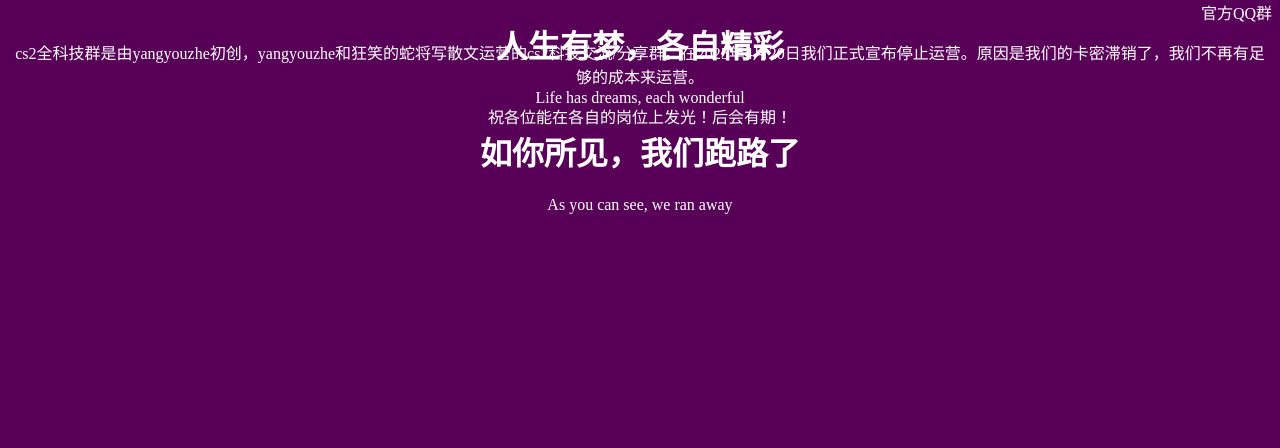
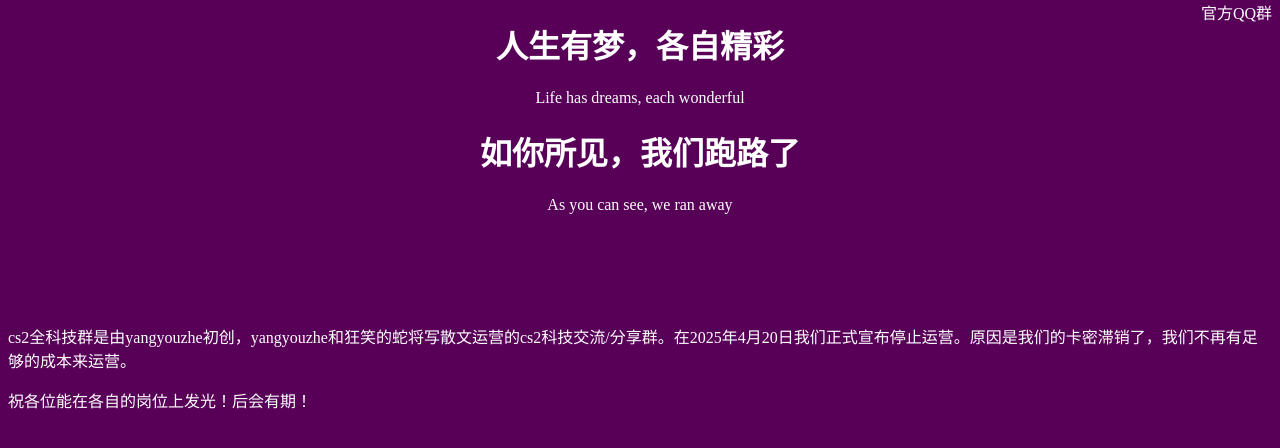
Before and after one commit to shenlingfeng233/shenlingfeng.github.io, a plain HTML site: page we-are-run-away.html in a window 1280 px wide. Drawn offline with Linux system fonts and the light colour scheme.

Commit message:
Update we-are-run-away.css

```diff
--- a/we-are-run-away.css
+++ b/we-are-run-away.css
@@ -13,3 +13,10 @@ p{
     text-align: right;
     margin-top: -230px;
 }
+.gg{
+    text-align: left;
+    margin-top: 300px;
+}
+#gg{
+    margin-top: 0px;
+}
```
